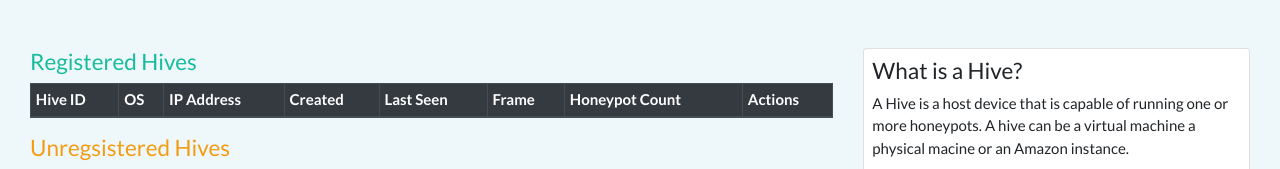
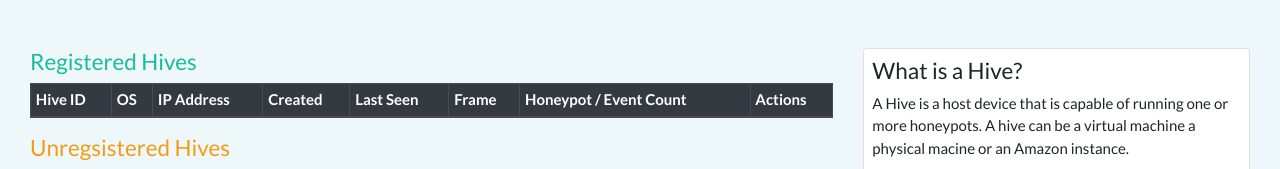
Before and after one commit to honeyswarm/honeyswarm, a Flask app: template honeyswarm/templates/hives.html in a window 1280 px wide. Shown: the part 71-240 px from the top of the page. Run offline with Flask 2, Linux system fonts and the light colour scheme; the template is opened without the code that fills it: most values are stand-ins (such as "Sample title", 1, 10 or a date in 2020); lists and menus that the app fills with data are empty; some libraries are stand-ins or nearby versions.

Commit message:
Add eventcount to hives

```diff
--- a/honeyswarm/hives.py
+++ b/honeyswarm/hives.py
@@ -7,7 +7,7 @@ from flask import Blueprint, render_template, redirect, url_for, request, flash,
 from flask_security import login_required
 from flask_security.core import current_user
 from flask_security.decorators import roles_accepted
-from honeyswarm.models import Hive, PepperJobs, Frame
+from honeyswarm.models import Hive, PepperJobs, Frame, HoneypotEvents
 
 
 hives = Blueprint('hives', __name__)
@@ -31,6 +31,9 @@ def hives_list():
             hive.registered = True
         if str(hive.id) in key_list['minions_pre']:
             hive.registered = False
+
+        hive.event_count = HoneypotEvents.objects(payload__sensor=str(hive.id)).count()
+
         hive.save()
 
     return render_template(
--- a/honeyswarm/templates/hives.html
+++ b/honeyswarm/templates/hives.html
@@ -18,7 +18,7 @@
                 <th scope="col">Created</th>
                 <th scope="col">Last Seen</th>
                 <th scope="col">Frame</th>
-                <th scope="col">Honeypot Count</th>
+                <th scope="col">Honeypot / Event Count</th>
                 <th scope="col">Actions</th>
               </tr>
             </thead>
@@ -32,7 +32,7 @@
                 <td>{{hive['created_at'] | dateformat}}</td>
                 <td>{{hive['last_seen'] | dateformat}}</td>
                 <td>{{hive['frame']['name'] or '<a href="/frames">Show Frames</a>' | safe}}</td>
-                <td>{{hive['honeypots'] | length}}</td>
+                <td>{{hive['honeypots'] | length}} / {{hive.event_count}}</td>
                 <td>
                   <select class="form-control hive_action" id="regActions" data-hiveId="{{hive['id']}}">
                     <option value="select">Select</option>
```
